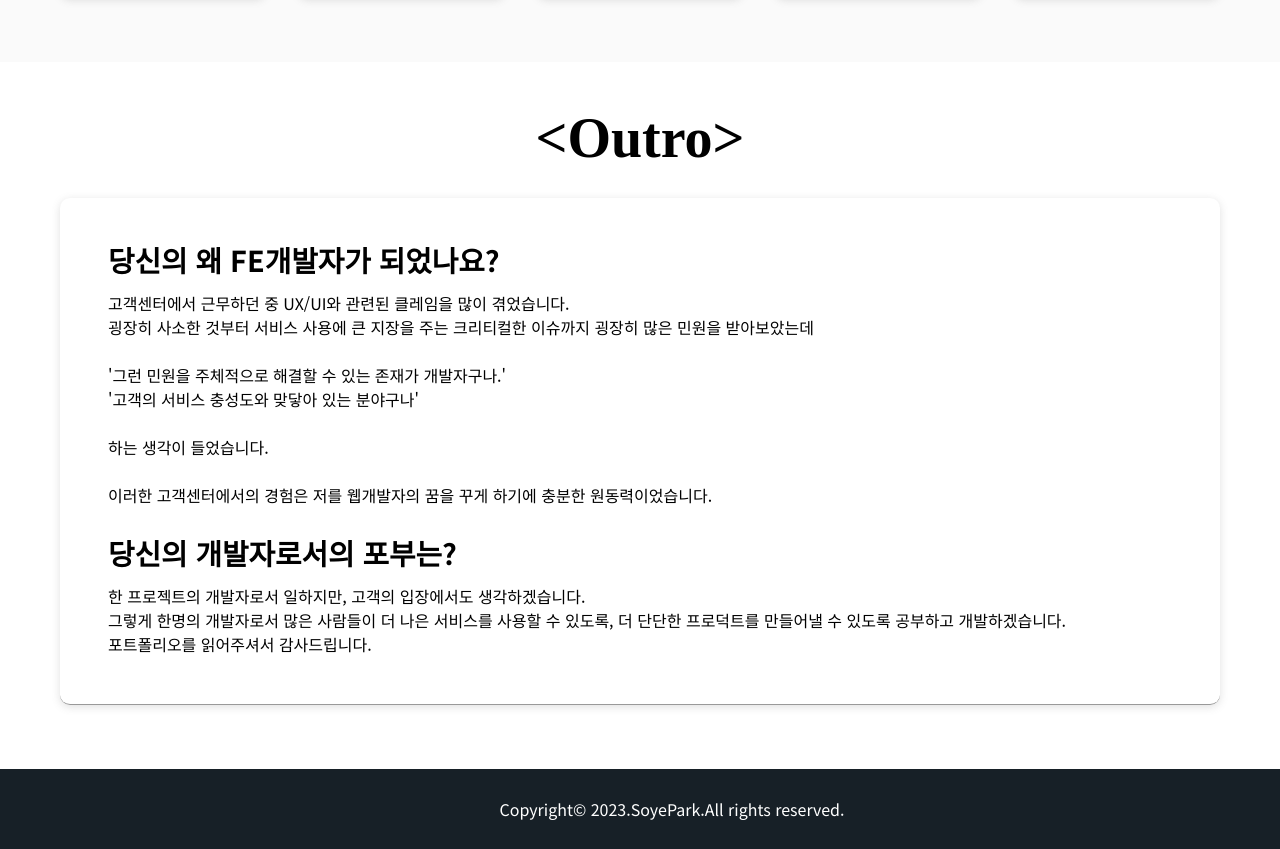
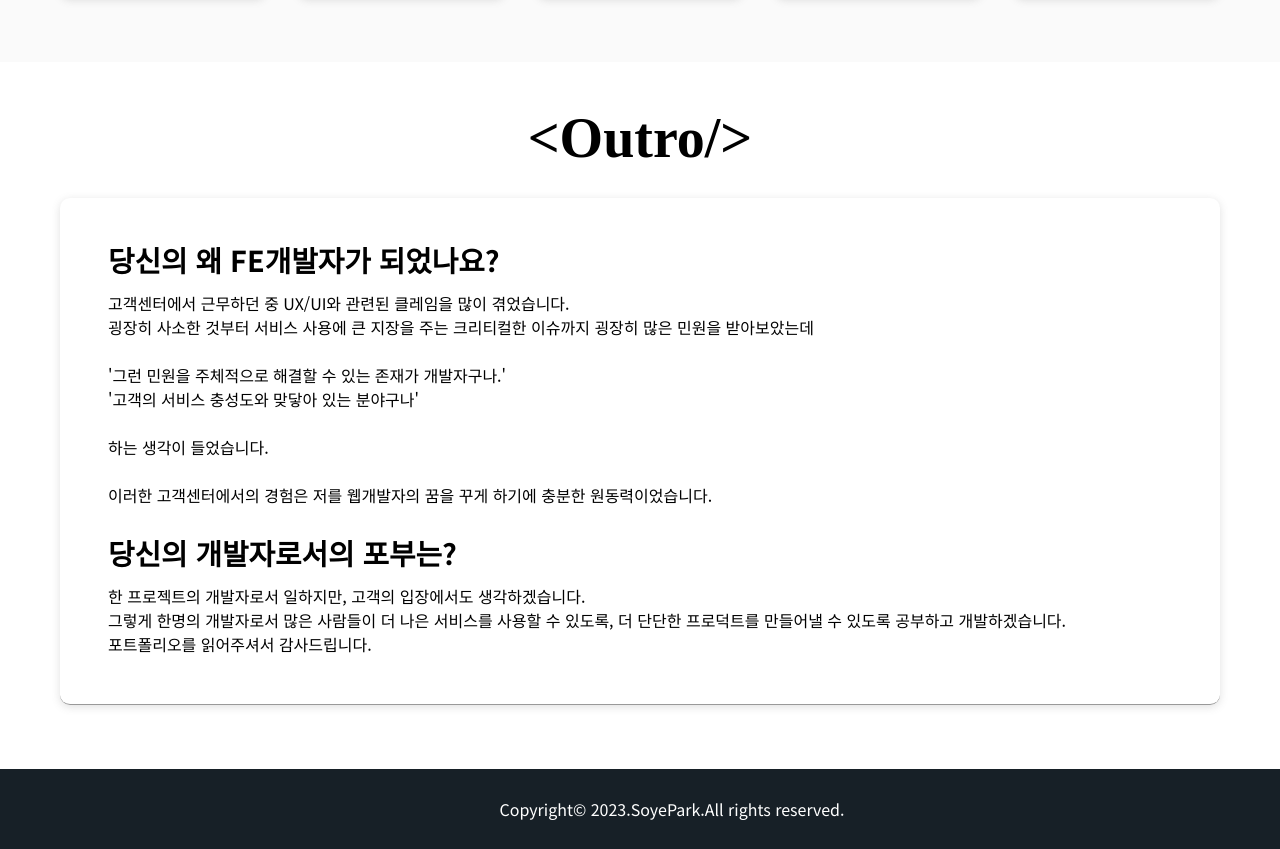
Before and after one commit to stardust6653/introduction, a React (Create React App) app: page / in a window 1280 px wide. Shown: the part 4335-5184 px from the top of the page. Built offline with nearby package versions, Linux system fonts and the light colour scheme; a web font is replaced by a local one.

Commit message:
refactor : 오탈자 수정

```diff
--- a/src/components/Outro.tsx
+++ b/src/components/Outro.tsx
@@ -5,7 +5,7 @@ import Title from "./ui/Title";
 const Outro = () => {
   return (
     <OutroLayout>
-      <Title title={"<Outro>"} linkName="Outro" />
+      <Title title={"<Outro/>"} linkName="Outro" />
       <TextBox>
         <TextGroup>
           <TitleText>당신의 왜 FE개발자가 되었나요?</TitleText>
```
